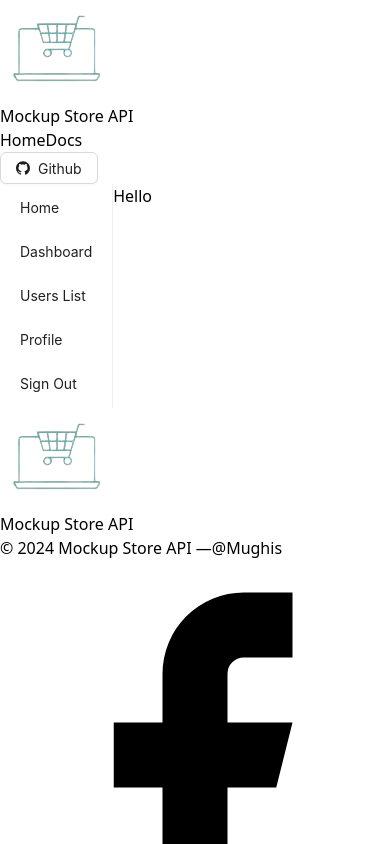
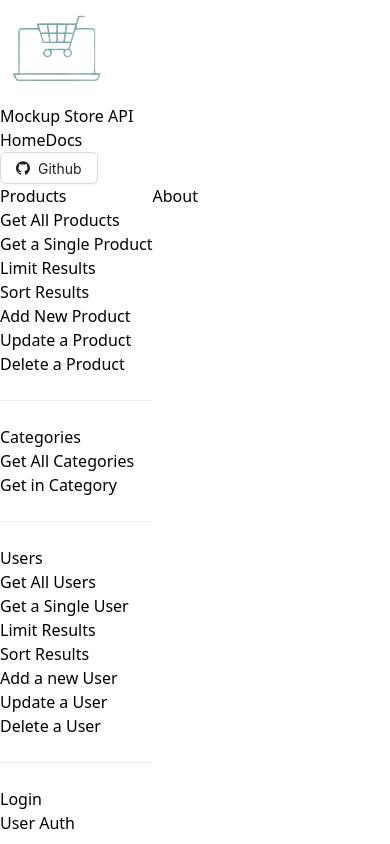
Before and after one commit to SyedMughisHussain/mockup_store_api, a React (Vite) app in the folder client/: page /docs in a window 390 px wide. Shown: the top 844 px of the page. Built offline with nearby package versions, Linux system fonts and the light colour scheme.

Commit message:
Docs Pages made

```diff
--- a/client/src/App.jsx
+++ b/client/src/App.jsx
@@ -10,7 +10,7 @@ const App = () => {
     <Header />
       <Routes>
         <Route path="/" element={<Home />} />
-        <Route path="/docs" element={<Docs />} />
+        <Route path="/docs/*" element={<Docs />} />
       </Routes>
       <Footer />
     </BrowserRouter>
--- a/client/src/components/Docs/Content.jsx
+++ b/client/src/components/Docs/Content.jsx
@@ -1,17 +1,15 @@
-import { Route, Routes } from "react-router-dom"
+import { Route, Routes } from "react-router-dom";
 
 const Content = () => {
   return (
     <div>
-        <Routes>
-            <Route path="/" element={<div>Hello</div>} />
-            <Route path="/Dashboard" element={<div>Dashboard</div>} />
-            <Route path="/contact" element={<div>Contact</div>} />
-            <Route path="/signIn" element={<div>Signin</div>} />
-            <Route path="/signOut" element={<div>Signout</div>} />
-        </Routes>
+      <Routes>
+        <Route path="/" element={<div>About</div>} />
+        <Route path="/restApi" element={<div>Rest Api</div>} />
+        <Route path="/resources" element={<div>Resources</div>} />
+      </Routes>
     </div>
-    )
-}
+  );
+};
 
-export default Content
+export default Content;
--- a/client/src/components/Docs/SlideBar.jsx
+++ b/client/src/components/Docs/SlideBar.jsx
@@ -1,27 +1,80 @@
 import { Menu } from "antd";
+import { useNavigate } from "react-router-dom";
 
 const SlideBar = () => {
+  const navigate = useNavigate();
   return (
+    <div style={{ maxHeight: 'calc(100vh - 100px)', overflowY: 'auto' }}>
       <Menu
-      className="p-3"
+        style={
+          {
+            width: 250,
+          }
+        }
+        onClick={({ key }) => {
+          if(key === '/docs/about'){
+            navigate('/docs');
+          } else {
+            navigate(key);
+          }
+        }}
+        className="p-5"
         items={[
           {
-          label: "Home",
+            label: "About",
+            key: "/docs/about",
+            style: {
+              fontWeight: "bold",
+              fontSize: 20,
+            }
           },
           {
-          label: "Dashboard",
+            label: "Introduction",
+            key: "/docs/introduction",
           },
           {
-          label: "Users List",
+            label: "Resources",
+            key: "/docs/resources",
           },
           {
-          label: "Profile",
+            label: "Resources",
+            key: "/docs/resources",
           },
           {
-          label: "Sign Out",
+            label: "Resources",
+            key: "/docs/resources",
+          },
+          {
+            label: "Resources",
+            key: "/docs/resources",
+          },
+          {
+            label: "Resources",
+            key: "/docs/resources",
+          },
+          {
+            label: "Resources",
+            key: "/docs/resources",
+          },
+          {
+            label: "Resources",
+            key: "/docs/resources",
+          },
+          {
+            label: "Resources",
+            key: "/docs/resources",
+          },
+          {
+            label: "Resources",
+            key: "/docs/resources",
+          },
+          {
+            label: "Resources",
+            key: "/docs/resources",
           },
         ]}
       ></Menu>
+    </div>
   );
 };
 
--- a/client/src/pages/docs/Docs.jsx
+++ b/client/src/pages/docs/Docs.jsx
@@ -1,11 +1,102 @@
-
-import SlideBar from "../../components/Docs/SlideBar";
 import Content from "../../components/Docs/Content";
+import { Divider } from "antd";
 
 const Docs = () => {
   return (
     <div style={{ display: "flex", flexDirection: "row" }}>
-      <SlideBar />
+      <div
+        className="hidden md:block w-52"
+        style={{ maxHeight: "calc(100vh - 100px)", overflowY: "auto" }}
+      >
+        <div className="p-10">
+          <ul>
+            <li className="font-bold text-[20px] p-2 text-[#0099FF]">
+              <a href="#hsjdhs">Products</a>
+            </li>
+            <li className="p-2 text-[#0099FF]">
+              <a href="./hsjdhs">Get All Products</a>
+            </li>
+            <li className="p-2 text-[#0099FF]">
+              <a href="./hsjdhs">Get a Single Product </a>
+            </li>
+            <li className="p-2 text-[#0099FF]">
+              <a href="./hsjdhs">Limit Results</a>
+            </li>
+            <li className="p-2 text-[#0099FF]">
+              <a href="./hsjdhs">Sort Results</a>
+            </li>
+            <li className="p-2 text-[#0099FF]">
+              <a href="./hsjdhs">Add New Product</a>
+            </li>
+            <li className="p-2 text-[#0099FF]">
+              <a href="./hsjdhs">Update a Product</a>
+            </li>
+            <li className="p-2 text-[#0099FF]">
+              <a href="./hsjdhs">Delete a Product</a>
+            </li>
+          </ul>
+          <Divider
+            style={{
+              color: "black",
+            }}
+          />
+          <ul>
+            <li className="font-bold text-[20px] p-2 text-[#0099FF]">
+              <a href="#hsjdhs">Categories</a>
+            </li>
+            <li className="p-2 text-[#0099FF]">
+              <a href="./hsjdhs">Get All Categories</a>
+            </li>
+            <li className="p-2 text-[#0099FF]">
+              <a href="./hsjdhs">Get in Category </a>
+            </li>
+          </ul>
+          <Divider
+            style={{
+              color: "black",
+            }}
+          />
+          <ul>
+            <li className="font-bold text-[20px] p-2 text-[#0099FF]">
+              <a href="#hsjdhs">Users</a>
+            </li>
+            <li className="p-2 text-[#0099FF]">
+              <a href="./hsjdhs">Get All Users</a>
+            </li>
+            <li className="p-2 text-[#0099FF]">
+              <a href="./hsjdhs">Get a Single User</a>
+            </li>
+            <li className="p-2 text-[#0099FF]">
+              <a href="./hsjdhs">Limit Results</a>
+            </li>
+            <li className="p-2 text-[#0099FF]">
+              <a href="./hsjdhs">Sort Results</a>
+            </li>
+            <li className="p-2 text-[#0099FF]">
+              <a href="./hsjdhs">Add a new User</a>
+            </li>
+            <li className="p-2 text-[#0099FF]">
+              <a href="./hsjdhs">Update a User</a>
+            </li>
+            <li className="p-2 text-[#0099FF]">
+              <a href="./hsjdhs">Delete a User</a>
+            </li>
+          </ul>
+          <Divider
+            style={{
+              color: "black",
+            }}
+          />
+          <ul>
+            <li className="font-bold text-[20px] p-2 text-[#0099FF]">
+              <a href="#hsjdhs">Login</a>
+            </li>
+            <li className="p-2 text-[#0099FF]">
+              <a href="./hsjdhs">User Auth</a>
+            </li>
+          </ul>
+        </div>
+      </div>
       <Content />
     </div>
   );
```
Lines whose indentation alone changed are shown as unchanged.
